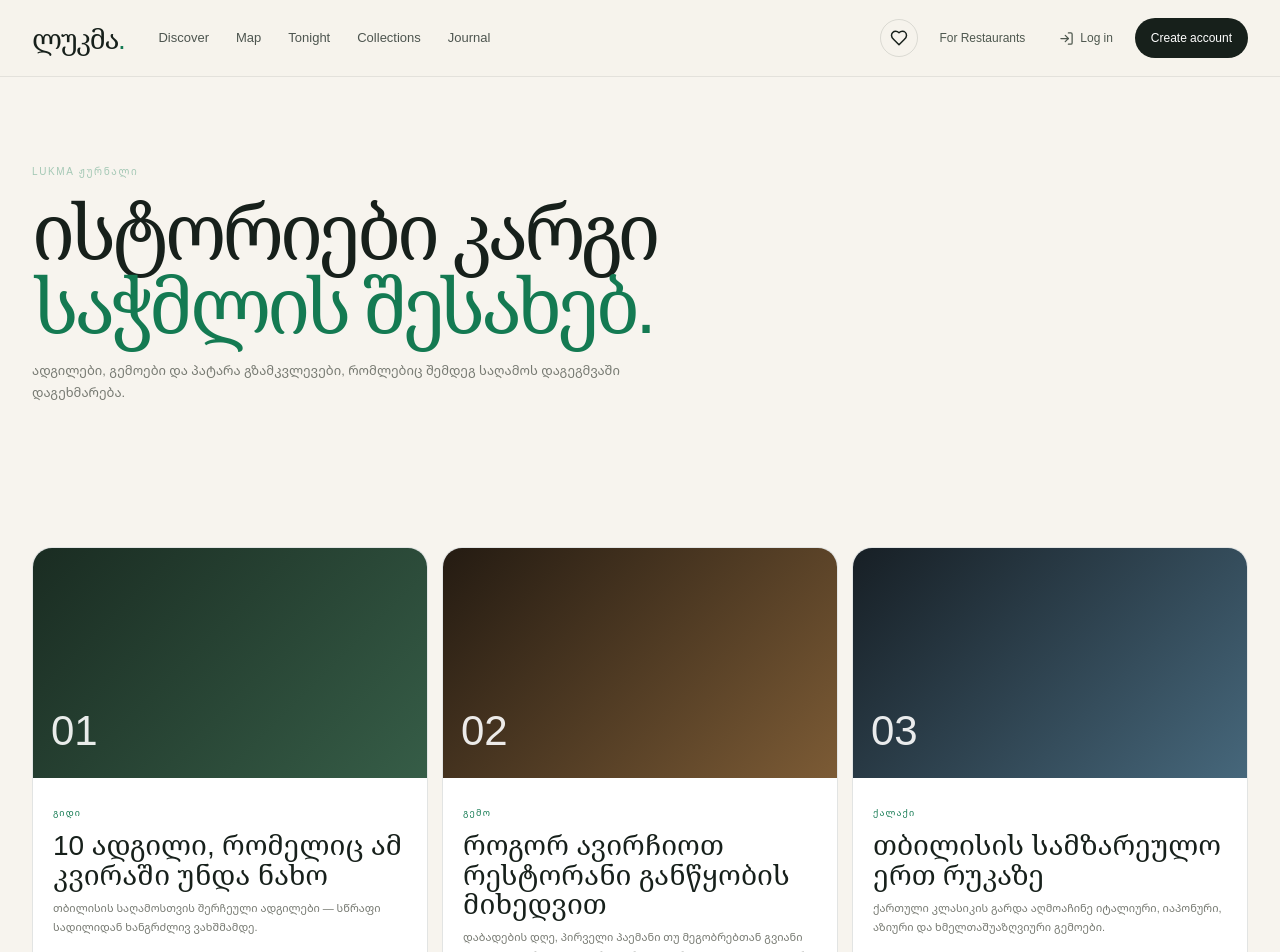
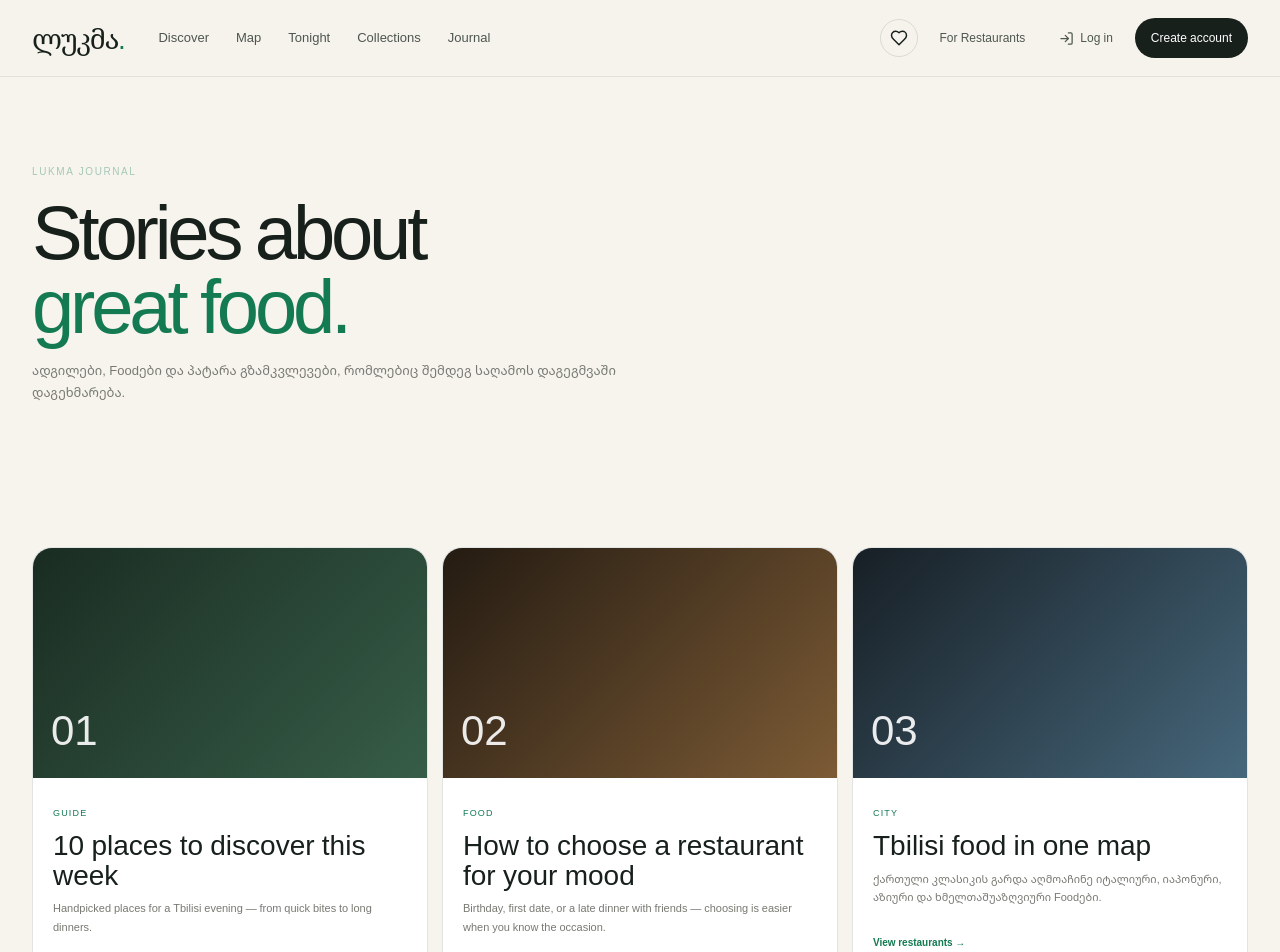
Before and after one commit to PNatroshvili/skup-portfolio, a Next.js app: page /journal in a window 1280 px wide. Shown: the top 952 px of the page. Built offline with nearby package versions, Linux system fonts and the light colour scheme.

Commit message:
Translate LUKMA UI to English by default

```diff
--- a/src/app/journal/page.tsx
+++ b/src/app/journal/page.tsx
@@ -3,14 +3,14 @@ import type { Metadata } from "next";
 import SkupHeader from "@/components/SkupHeader";
 
 export const metadata: Metadata = {
-  title: "LUKMA ჟურნალი — გემო, ადგილები და ისტორიები",
-  description: "LUKMA-ს გზამკვლევები თბილისის რესტორნებზე, სამზარეულოზე და კარგ საღამოებზე.",
+  title: "LUKMA Journal — Flavor, places & stories",
+  description: "LUKMA guides to Tbilisi restaurants, food, and great evenings.",
 };
 
 const articles = [
-  { tag: "გიდი", title: "10 ადგილი, რომელიც ამ კვირაში უნდა ნახო", text: "თბილისის საღამოსთვის შერჩეული ადგილები — სწრაფი სადილიდან ხანგრძლივ ვახშმამდე." },
-  { tag: "გემო", title: "როგორ ავირჩიოთ რესტორანი განწყობის მიხედვით", text: "დაბადების დღე, პირველი პაემანი თუ მეგობრებთან გვიანი ვახშამი — არჩევანი უფრო მარტივია, როცა მიზანი წინასწარ იცი." },
-  { tag: "ქალაქი", title: "თბილისის სამზარეულო ერთ რუკაზე", text: "ქართული კლასიკის გარდა აღმოაჩინე იტალიური, იაპონური, აზიური და ხმელთაშუაზღვიური გემოები." },
+  { tag: "Guide", title: "10 places to discover this week", text: "Handpicked places for a Tbilisi evening — from quick bites to long dinners." },
+  { tag: "Food", title: "How to choose a restaurant for your mood", text: "Birthday, first date, or a late dinner with friends — choosing is easier when you know the occasion." },
+  { tag: "City", title: "Tbilisi food in one map", text: "ქართული კლასიკის გარდა აღმოაჩინე იტალიური, იაპონური, აზიური და ხმელთაშუაზღვიური Foodები." },
 ];
 
 export default function JournalPage() {
@@ -19,16 +19,16 @@ export default function JournalPage() {
       <SkupHeader />
       <main className="journal-page">
         <section className="journal-page-hero shell">
-          <span className="kicker">LUKMA ჟურნალი</span>
-          <h1>ისტორიები კარგი<br/><em>საჭმლის შესახებ.</em></h1>
-          <p>ადგილები, გემოები და პატარა გზამკვლევები, რომლებიც შემდეგ საღამოს დაგეგმვაში დაგეხმარება.</p>
+          <span className="kicker">LUKMA Journal</span>
+          <h1>Stories about<br/><em>great food.</em></h1>
+          <p>ადგილები, Foodები და პატარა გზამკვლევები, რომლებიც შემდეგ საღამოს დაგეგმვაში დაგეხმარება.</p>
         </section>
         <section className="section shell">
           <div className="journal-article-grid">
             {articles.map((article, index) => (
               <article className={"journal-article-card article-" + index} key={article.title}>
                 <div className="journal-article-art"><span>{String(index + 1).padStart(2, "0")}</span></div>
-                <div className="journal-article-copy"><span>{article.tag}</span><h2>{article.title}</h2><p>{article.text}</p><a href="/discover/">რესტორნების ნახვა →</a></div>
+                <div className="journal-article-copy"><span>{article.tag}</span><h2>{article.title}</h2><p>{article.text}</p><a href="/discover/">View restaurants →</a></div>
               </article>
             ))}
           </div>
```
